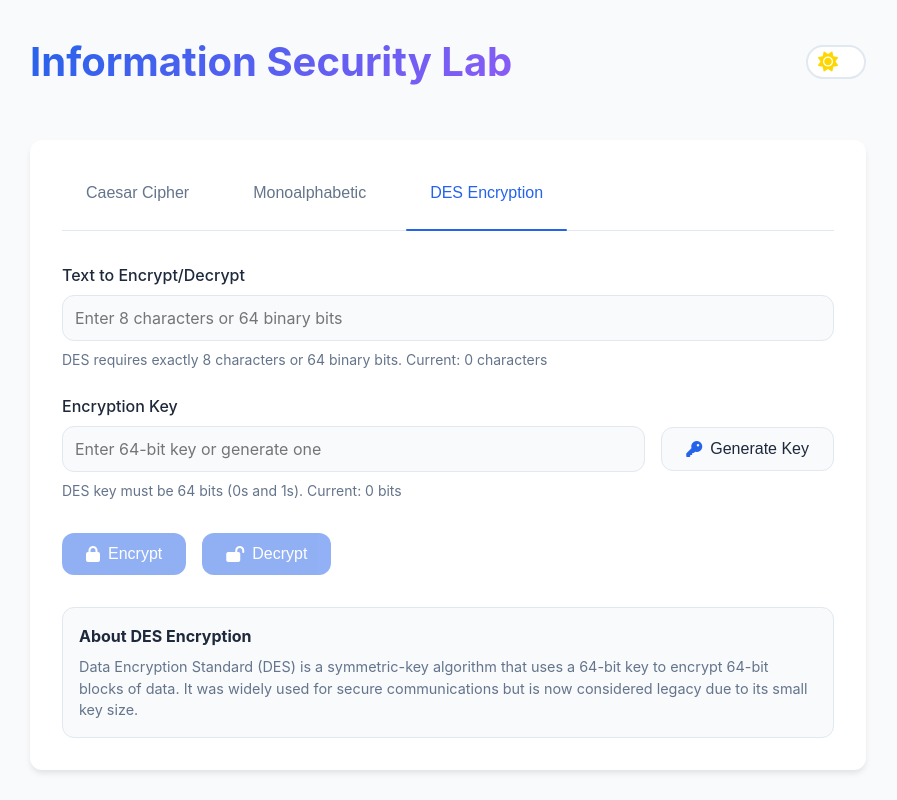
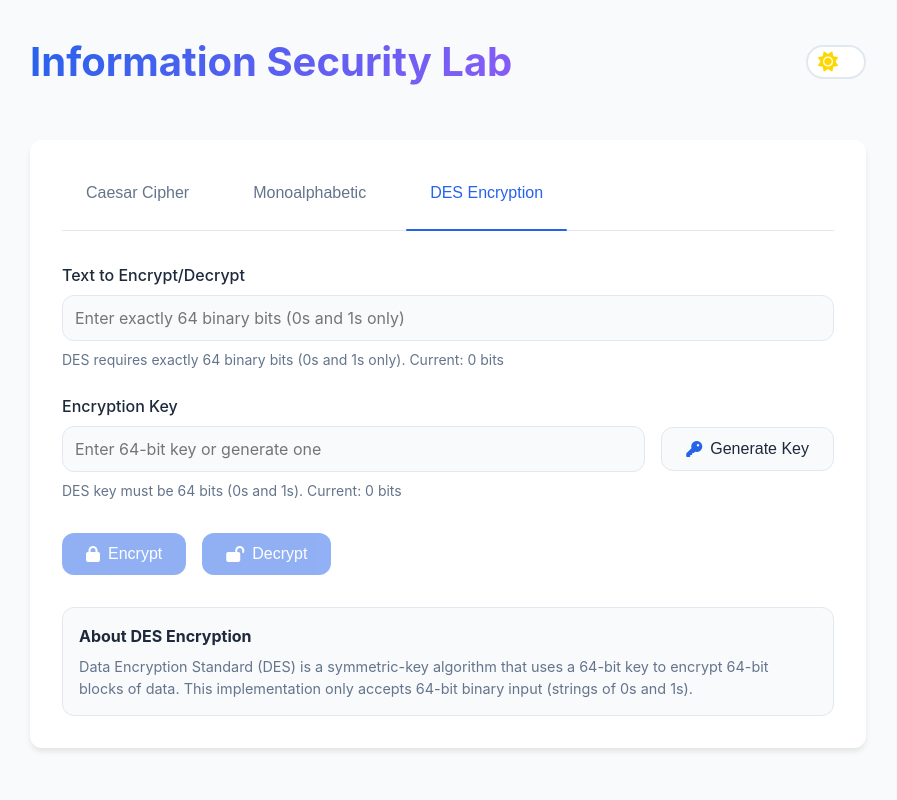
Before and after one commit to RezdarNajeeb/Information-Security-Algorithms-Frontend, a React (Vite) app: page / in a window 1280 px wide. Both pictures are taken after a click on the button "DES Encryption". Shown: the top 800 px of the page, without its empty margins (192-1089 px from the left). Built offline with nearby package versions, Linux system fonts and the light colour scheme.

Commit message:
Update DES input validation and placeholder text for clarity

```diff
--- a/src/App.jsx
+++ b/src/App.jsx
@@ -155,15 +155,14 @@ export default function App() {
         setBruteForceResults(null);
         setError('');
         setKey('');
+        setText('');
     };
 
     const validateDESInput = () => {
         if (activeTab === 'des') {
-            if (
-                text.length !== 8 &&
-                !(text.length === 64 && /^[01]+$/.test(text))
-            ) {
-                setError('Input text must be exactly 8 characters or 64 binary bits.');
+            // Only accept 64-bit binary input
+            if (text.length !== 64 || !/^[01]+$/.test(text)) {
+                setError('Input must be exactly 64 binary bits (0s and 1s only).');
                 return false;
             }
         }
@@ -173,6 +172,7 @@ export default function App() {
         }
         return true;
     };
+
     const handleOperation = (operation) => {
         if (!validateDESInput()) return;
 
@@ -237,11 +237,12 @@ export default function App() {
                             type="text"
                             value={text}
                             onChange={(e) => setText(e.target.value)}
-                            placeholder="Enter 8 characters or 64 binary bits"
+                            placeholder={activeTab === 'des' ? "Enter exactly 64 binary bits (0s and 1s only)" : "Enter text to encrypt/decrypt"}
                         />
                         {activeTab === 'des' && (
                             <span className="input-help">
-                                DES requires exactly 8 characters or 64 binary bits. Current: {text.length} {text.length === 64 && /^[01]+$/.test(text) ? 'bits (valid)' : 'characters'}
+                                DES requires exactly 64 binary bits (0s and 1s only). Current: {text.length} bits
+                                {text.length === 64 && /^[01]+$/.test(text) ? ' (valid)' : ''}
                             </span>
                         )}
                     </div>
@@ -367,7 +368,7 @@ export default function App() {
                         {activeTab === 'mono' &&
                             'Monoalphabetic cipher uses a fixed substitution alphabet where each letter is mapped to another letter. Unlike Caesar cipher, the mapping is not based on a simple shift.'}
                         {activeTab === 'des' &&
-                            'Data Encryption Standard (DES) is a symmetric-key algorithm that uses a 64-bit key to encrypt 64-bit blocks of data. It was widely used for secure communications but is now considered legacy due to its small key size.'}
+                            'Data Encryption Standard (DES) is a symmetric-key algorithm that uses a 64-bit key to encrypt 64-bit blocks of data. This implementation only accepts 64-bit binary input (strings of 0s and 1s).'}
                     </p>
                 </div>
             </div>
```
